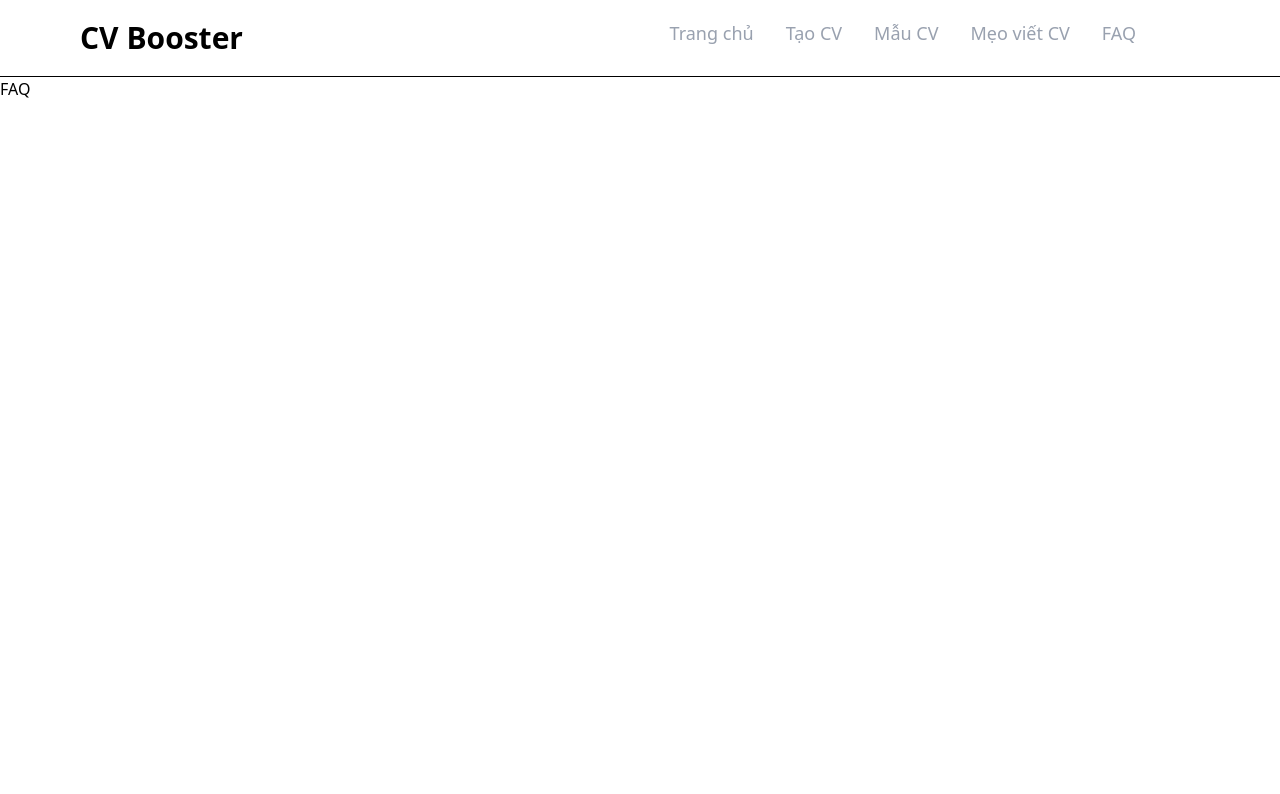
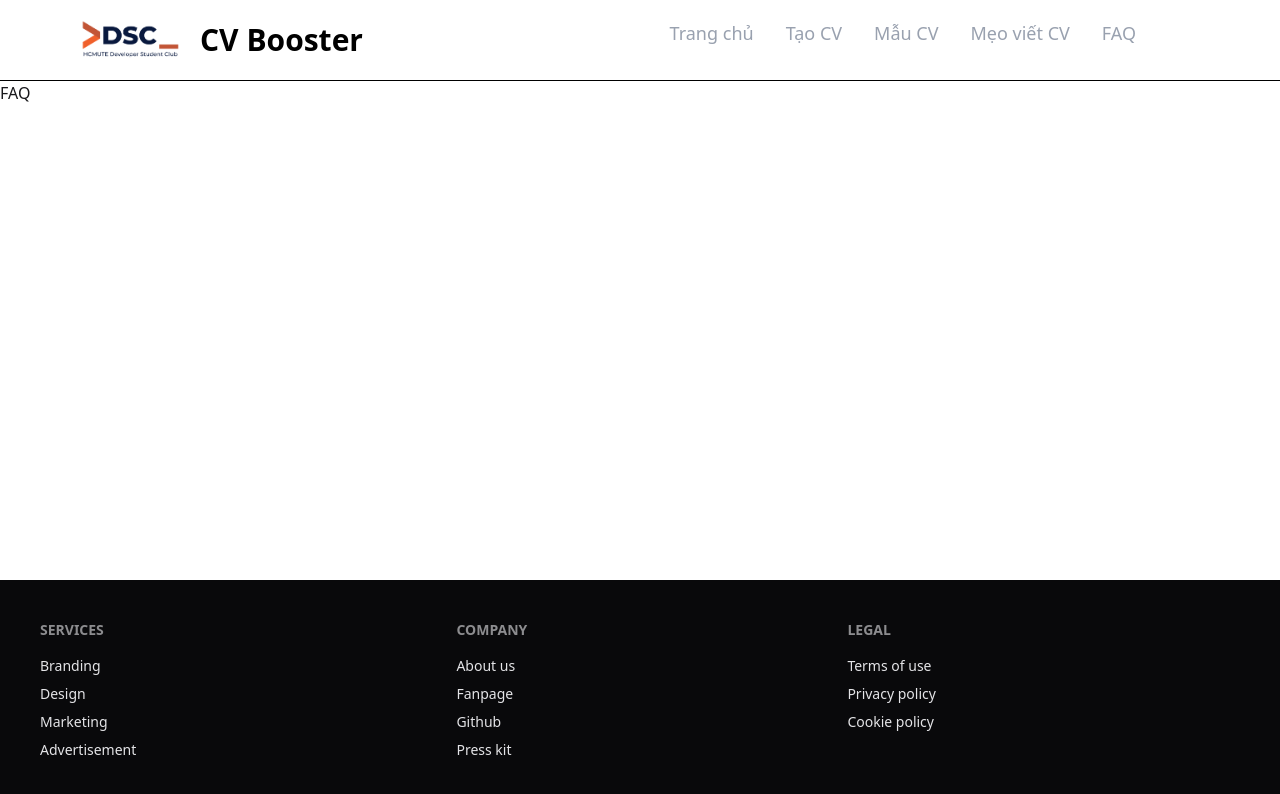
Before and after one commit to hcmute-dsc/Web-CV-boots-AI-fe, a React (Vite) app: page /faq in a window 1280 px wide. Shown: the top 794 px of the page. Built offline with nearby package versions, Linux system fonts and the light colour scheme.

Commit message:
Add header and footer

```diff
--- a/package.json
+++ b/package.json
@@ -28,6 +28,7 @@
     "@types/react": "^19.0.10",
     "@types/react-dom": "^19.0.4",
     "@vitejs/plugin-react": "^4.3.4",
+    "daisyui": "^5.0.11",
     "eslint": "^9.21.0",
     "eslint-plugin-react-hooks": "^5.1.0",
     "eslint-plugin-react-refresh": "^0.4.19",
--- a/src/App.tsx
+++ b/src/App.tsx
@@ -5,12 +5,15 @@ import Tips from "./pages/CVTips";
 import FAQ from "./pages/FAQ";
 import Generate from "./pages/CVGenerate";
 import Samples from "./pages/CVSamples";
+import Footer from "./components/Footer";
 
 const App = () => {
   return (
     <div>
       <Router>
+        <div className="flex flex-col bg-white min-h-screen">
           <Nvbar />
+          <main className="flex-grow">
             <Routes>
               <Route path="/home" element={<Home />} />
               <Route path="/cvgenerate" element={<Generate />} />
@@ -18,6 +21,9 @@ const App = () => {
               <Route path="/cvtips" element={<Tips />} />
               <Route path="/faq" element={<FAQ />} />
             </Routes>
+          </main>
+          <Footer />
+        </div>
       </Router>
     </div>
   );
--- /dev/null
+++ b/src/components/Footer.tsx
@@ -0,0 +1,42 @@
+import React from "react";
+const Footer = () => {
+  return (
+    <footer className=" footer sm:footer-horizontal bg-neutral text-neutral-content p-10">
+      <nav>
+        <h6 className="footer-title">Services</h6>
+        <a className="link link-hover">Branding</a>
+        <a className="link link-hover">Design</a>
+        <a className="link link-hover">Marketing</a>
+        <a className="link link-hover">Advertisement</a>
+      </nav>
+      <nav>
+        <h6 className="footer-title">Company</h6>
+        <a className="link link-hover">About us</a>
+        <a
+          target="_blank"
+          rel="noopener noreferrer"
+          href="https://www.facebook.com/hcmute.dsc"
+          className="link link-hover"
+        >
+          Fanpage
+        </a>
+        <a
+          target="_blank"
+          rel="noopener noreferrer"
+          href="https://github.com/hcmute-dsc"
+          className="link link-hover"
+        >
+          Github
+        </a>
+        <a className="link link-hover">Press kit</a>
+      </nav>
+      <nav>
+        <h6 className="footer-title">Legal</h6>
+        <a className="link link-hover">Terms of use</a>
+        <a className="link link-hover">Privacy policy</a>
+        <a className="link link-hover">Cookie policy</a>
+      </nav>
+    </footer>
+  );
+};
+export default Footer;
--- a/src/components/Nvbar.tsx
+++ b/src/components/Nvbar.tsx
@@ -1,23 +1,51 @@
-import { Link } from "react-router-dom"
+import { Link } from "react-router-dom";
+import logo from "../assets/logo_dsc.png";
 
 const Nvbar = () => {
-    return(
+  return (
     <nav className="z-50">
-            <div className="h-10vh flex justify-between lg:py-5 px-20 py-20 border-b">
-                <div className="flex items-center flex-1">
-                    <h2 className="text-3xl font-bold text-black-500">CV Booster</h2>
+      <div className="h-10vh flex justify-between lg:py-5 px-20 py-20 border-b-1 border-b-black">
+        <div className="flex items-center gap-5">
+          <img
+            src={logo}
+            alt="Company Logo"
+            width="100"
+            height="100"
+            className="object-contain mr-auto"
+          />
+          <h2 className="text-3xl font-bold text-black">CV Booster</h2>
         </div>
         <div>
           <ul className="flex gap-8 mr-16 text-[18px] text-gray-400">
-                        <Link to='/home'><li className="hover:text-blue-400 border-white cursor-pointer">Trang chủ</li></Link>
-                        <Link to='/cvgenerate'><li className="hover:text-blue-400 border-white cursor-pointer">Tạo CV</li></Link>
-                        <Link to='/cvsamples'><li className="hover:text-blue-400 border-white cursor-pointer">Mẫu CV</li></Link>
-                        <Link to='/cvtips'><li className="hover:text-blue-400 border-white cursor-pointer">Mẹo viết CV</li></Link>
-                        <Link to='/faq'><li className="hover:text-blue-400 border-white cursor-pointer">FAQ</li></Link>
+            <Link to="/home">
+              <li className="hover:text-blue-400 border-white cursor-pointer">
+                Trang chủ
+              </li>
+            </Link>
+            <Link to="/cvgenerate">
+              <li className="hover:text-blue-400 border-white cursor-pointer">
+                Tạo CV
+              </li>
+            </Link>
+            <Link to="/cvsamples">
+              <li className="hover:text-blue-400 border-white cursor-pointer">
+                Mẫu CV
+              </li>
+            </Link>
+            <Link to="/cvtips">
+              <li className="hover:text-blue-400 border-white cursor-pointer">
+                Mẹo viết CV
+              </li>
+            </Link>
+            <Link to="/faq">
+              <li className="hover:text-blue-400 border-white cursor-pointer">
+                FAQ
+              </li>
+            </Link>
           </ul>
         </div>
       </div>
     </nav>
-    )
-}
-export default Nvbar
+  );
+};
+export default Nvbar;
--- a/src/index.css
+++ b/src/index.css
@@ -1 +1,2 @@
 @import "tailwindcss";
+@plugin "daisyui";
```
Also changed, not shown: src/assets/logo_dsc.png (added), 1 other file (tests, documents, lock files or other folders). Lines whose indentation alone changed are shown as unchanged.
